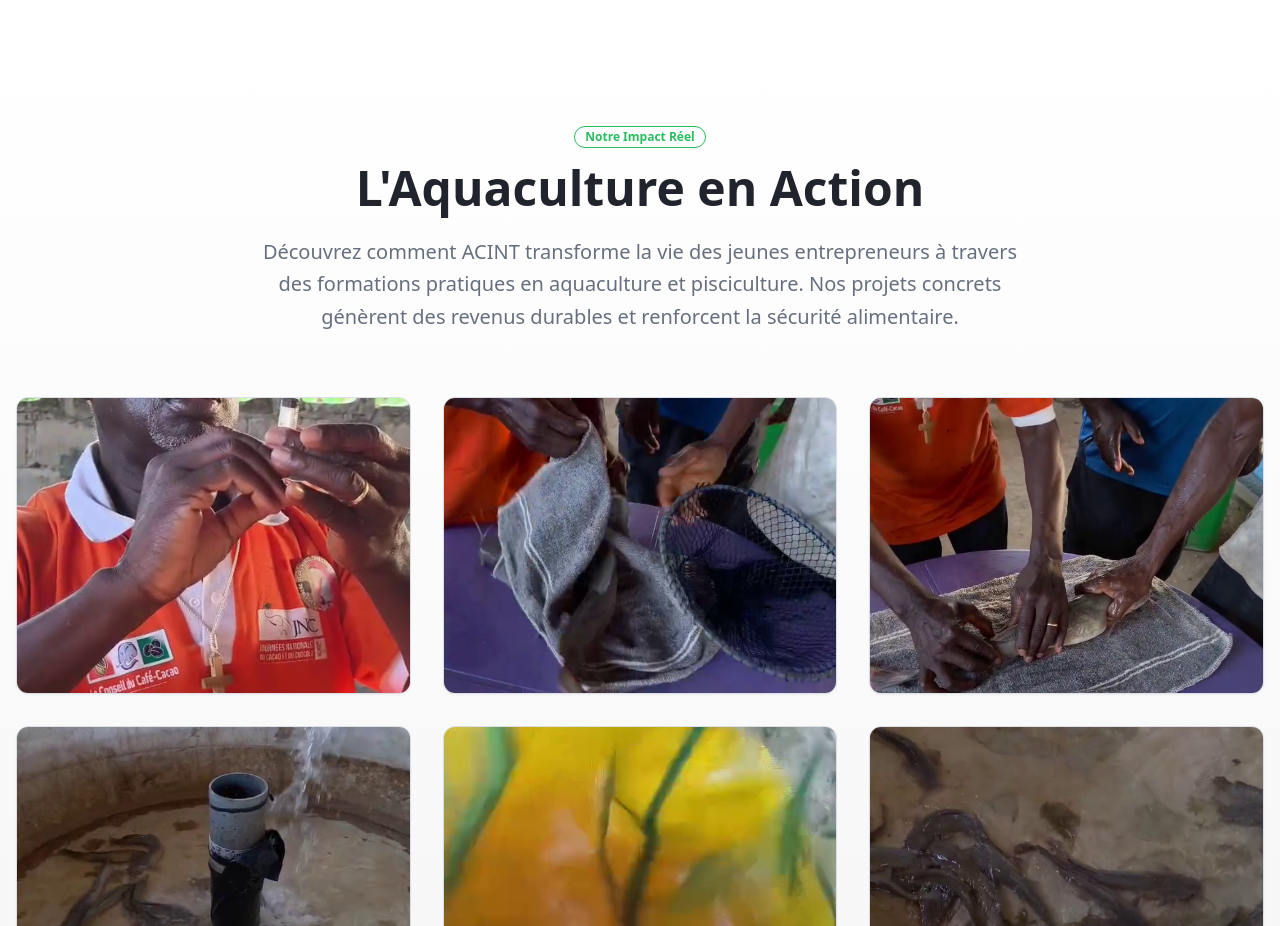
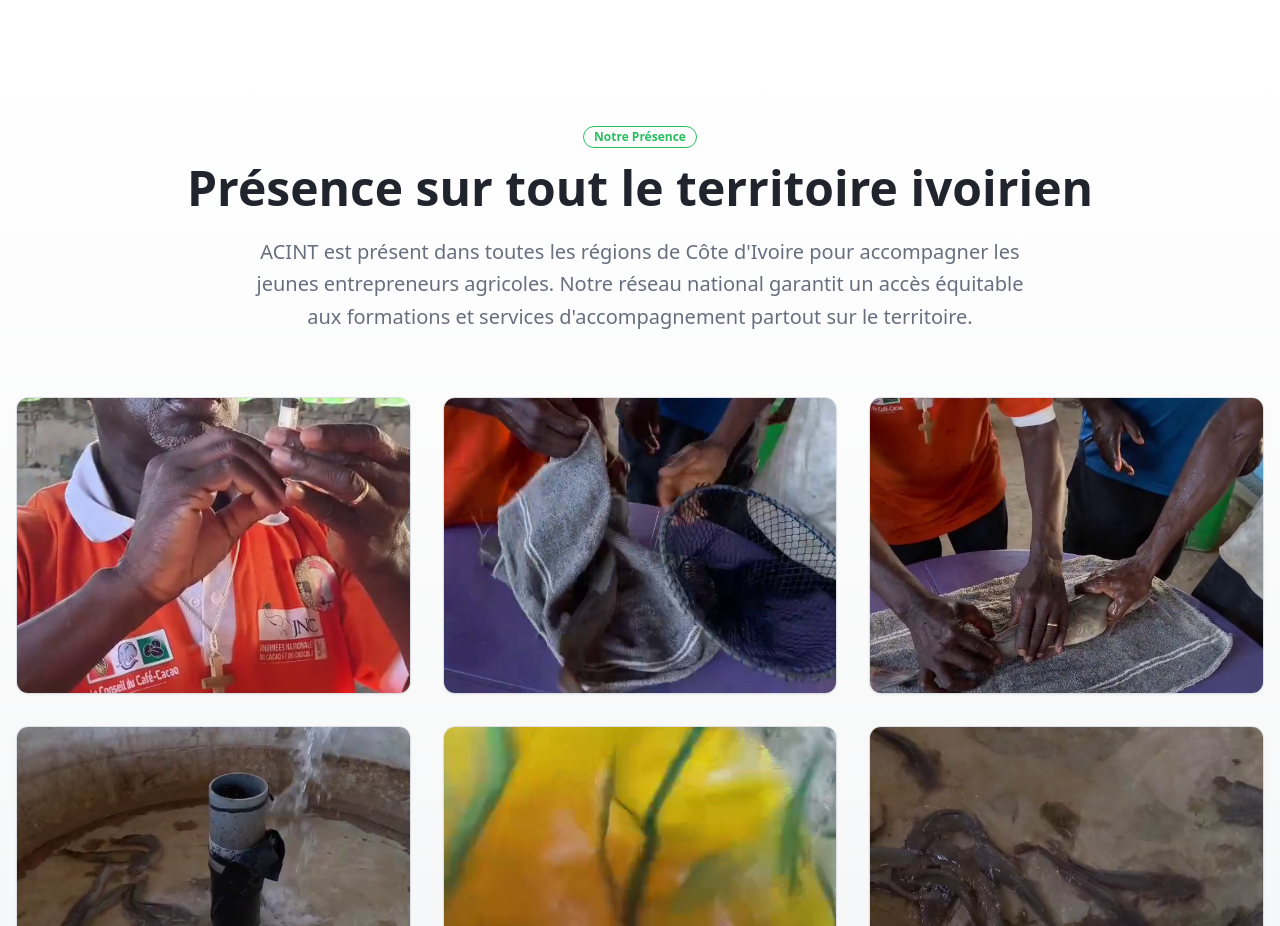
Before and after one commit to enexpharma/acint-grow-global, a React (Vite) app: page / in a window 1280 px wide. Shown: the part 2700-3626 px from the top of the page. Built offline with nearby package versions, Linux system fonts and the light colour scheme.

Commit message:
Update "Impact" section text
Update the text of the "Impact" section to "Présence sur tout le territoire ivoirien".

```diff
--- a/src/components/sections/ImpactSection.tsx
+++ b/src/components/sections/ImpactSection.tsx
@@ -47,15 +47,15 @@ const ImpactSection = () => {
       <div className="container mx-auto px-4">
         <div className="text-center mb-16 animate-fade-in">
           <Badge variant="outline" className="mb-4 text-primary border-primary">
-            Notre Impact Réel
+            Notre Présence
           </Badge>
           <h2 className="text-3xl md:text-4xl lg:text-5xl font-bold text-foreground mb-6">
-            L'Aquaculture en Action
+            Présence sur tout le territoire ivoirien
           </h2>
           <p className="text-xl text-muted-foreground max-w-3xl mx-auto leading-relaxed">
-            Découvrez comment ACINT transforme la vie des jeunes entrepreneurs à travers
-            des formations pratiques en aquaculture et pisciculture. Nos projets concrets
-            génèrent des revenus durables et renforcent la sécurité alimentaire.
+            ACINT est présent dans toutes les régions de Côte d'Ivoire pour accompagner
+            les jeunes entrepreneurs agricoles. Notre réseau national garantit un accès
+            équitable aux formations et services d'accompagnement partout sur le territoire.
           </p>
         </div>
 
```
